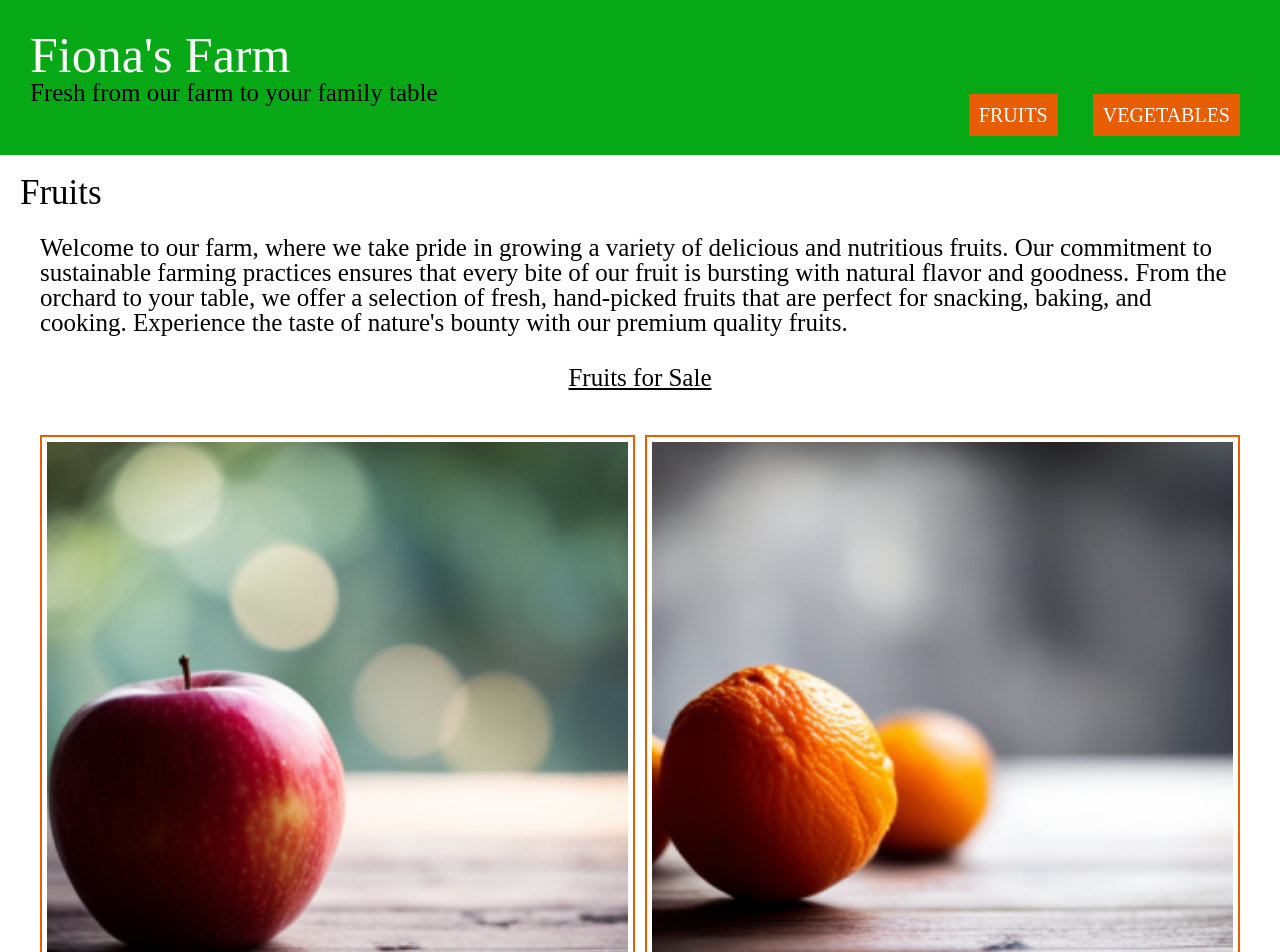
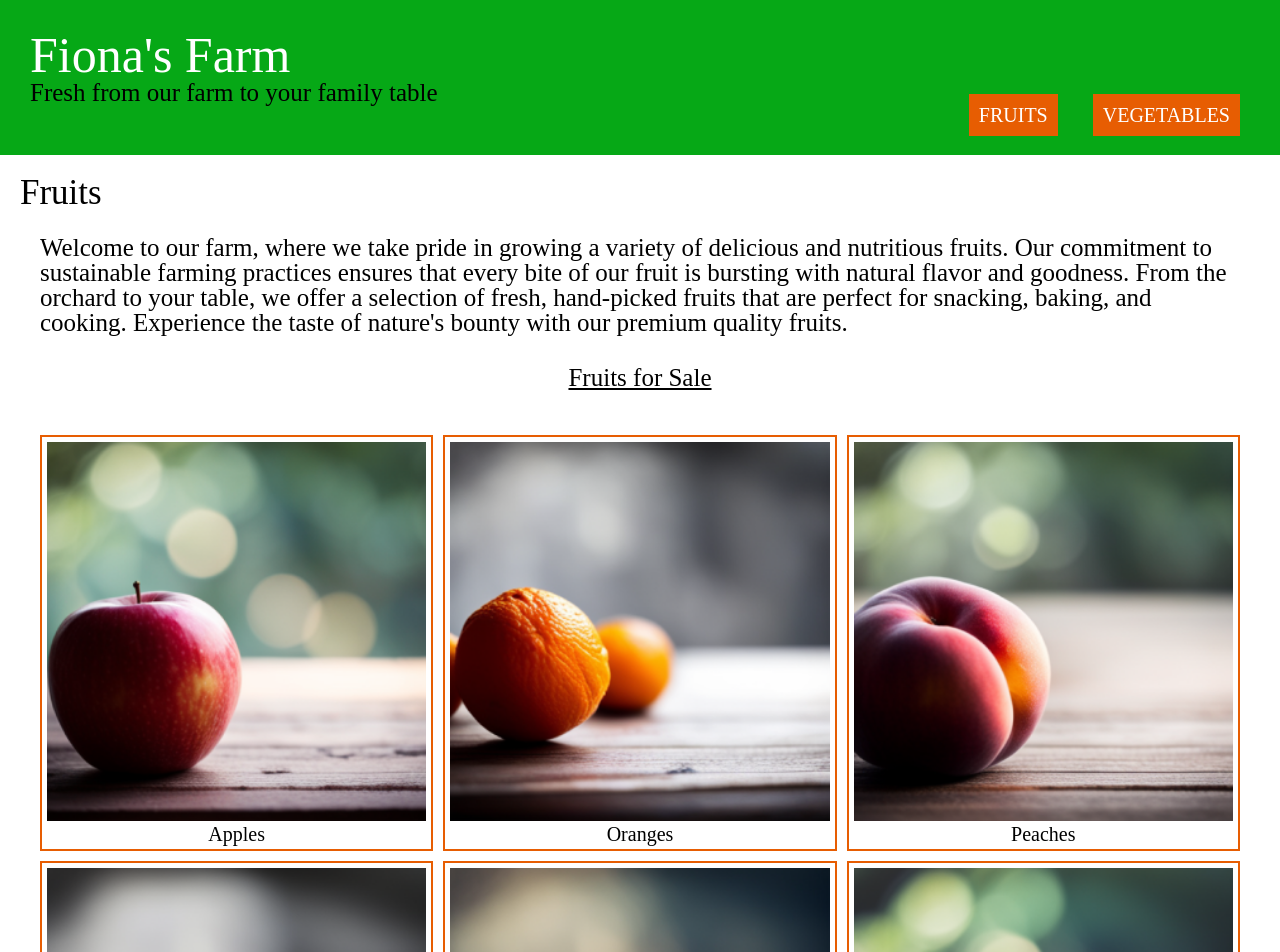
Before and after one commit to acedenop/farm, a plain HTML site: page index.html in a window 1280 px wide. Shown: the top 952 px of the page. Drawn offline with Linux system fonts and the light colour scheme; a web font is replaced by a local one.

Commit message:
added media quiries

```diff
--- a/styles.css
+++ b/styles.css
@@ -63,7 +63,9 @@ table {
 }
 /* --------------------GLOBAL STYLES (mobile first/small) --------------------*/
 @media screen and (min-width: 428px) {
-
+.image-grid{
+    grid-template-columns: repeat(auto-fill, minmax(200px, 1fr));
+}
 }
 body{
     font-family: var(--font-secondary);
@@ -223,13 +225,19 @@ footer{
 }
 /*-------------------- MEDIA QUERY (medium) --------------------------------*/
 @media screen and (min-width: 834px) {
-
+.image-grid{
+    grid-template-columns: repeat(auto-fill, minmax(250px, 1fr));
+}
 }
 /*-------------------- MEDIA QUERY (large) ------------------------------------*/
 @media screen and (min-width: 1280px) {
-
+.image-grid{
+    grid-template-columns: repeat(auto-fill, minmax(300px, 1fr));
+}
 }
 /*-------------------- MEDIA QUERY (xl) ---------------------------------------*/
-@media screen and (min-width: 1440px) {
-
+@media screen and (min-width: 834px) {
+.image-grid{
+    grid-template-columns: repeat(auto-fill, minmax(350px, 1fr));
 }
+}
```
